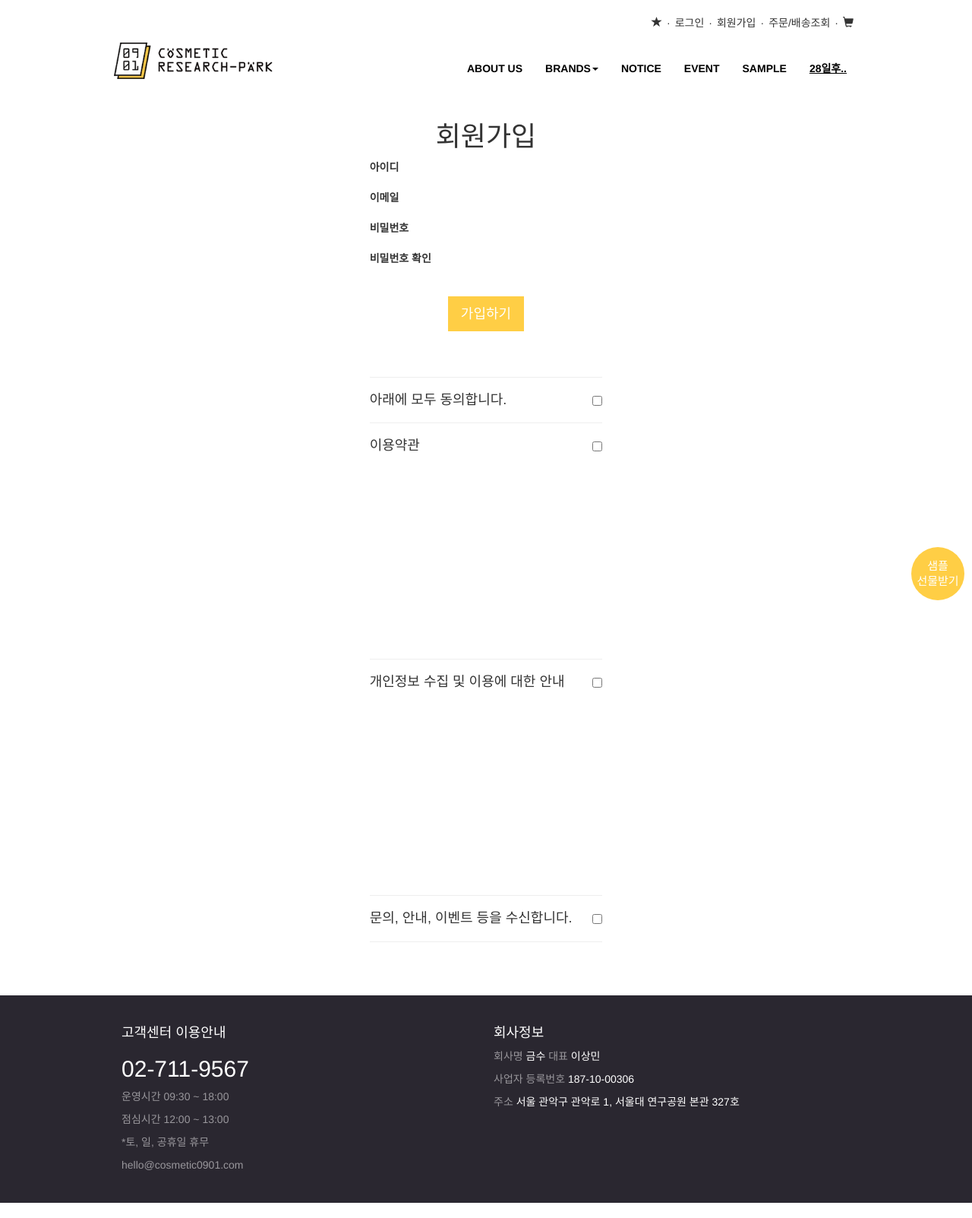
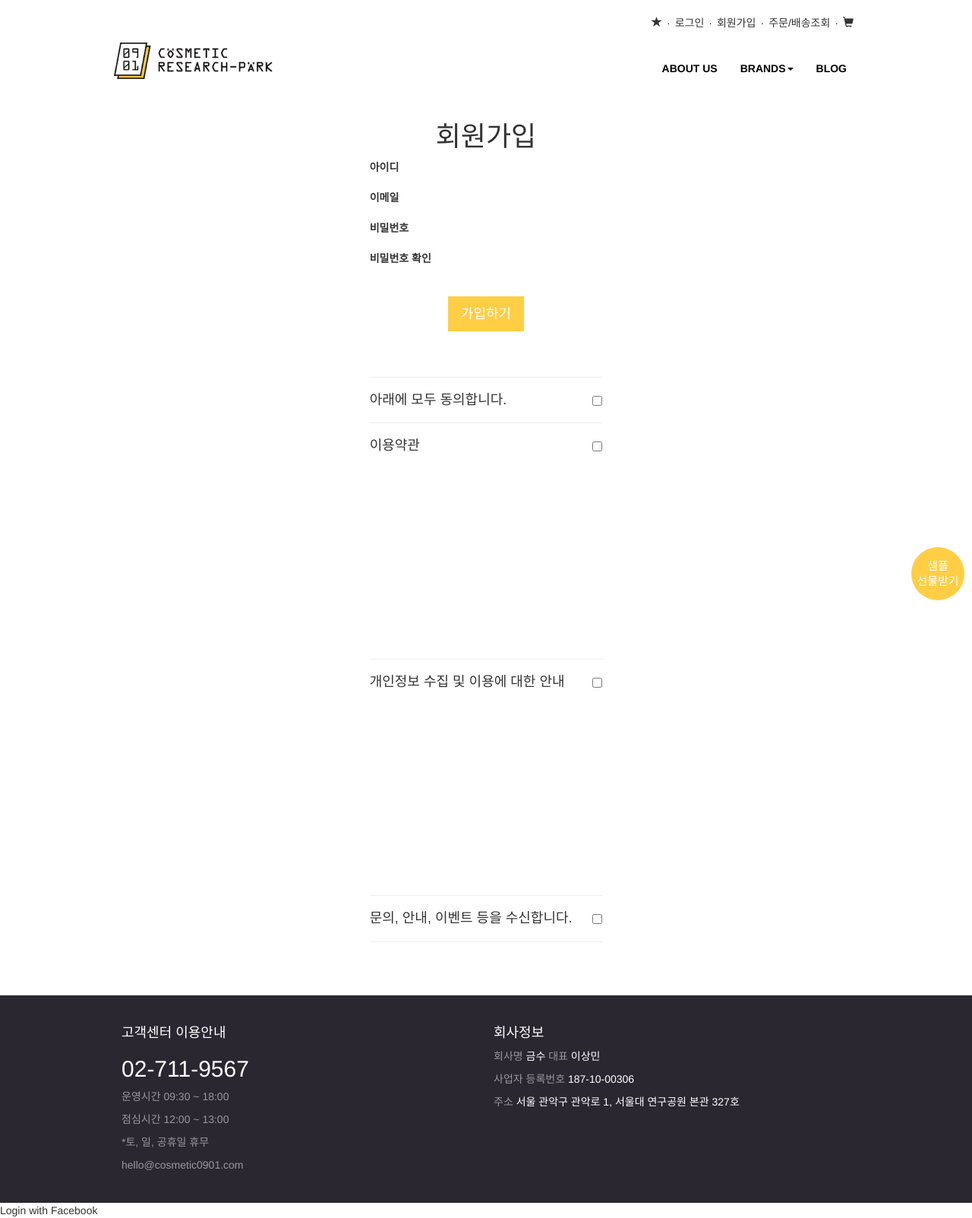
Before and after one commit to LEESM/beaucrux, a Django app: template shopping/templates/accounts/signup.html in a window 1280 px wide. Shown: the whole page at 76% size. Run offline with Django 3.2, Linux system fonts and the light colour scheme; the template is opened without the code that fills it, so the values that code supplies are empty; some libraries are stand-ins or nearby versions; some web fonts are replaced.

Commit message:
social auth

```diff
--- a/shopping/shopping/urls.py
+++ b/shopping/shopping/urls.py
@@ -30,6 +30,7 @@ urlpatterns = [
     url(r'^sample/', include('sample.urls')),
     url(r'^message/', include('message.urls')),
     url(r'^summernote/', include('django_summernote.urls')),
+    url(r'', include('social.apps.django_app.urls', namespace='social')),
 ]
 
 if settings.DEBUG:
--- a/shopping/templates/base.html
+++ b/shopping/templates/base.html
@@ -46,14 +46,14 @@
           ga('set', 'userId', '{{ request.user.username }}');
           </script>
           <li class="hidden-xs"><a>&middot;</a></li>
-          <li><a href="{% url 'logout' %}">로그아웃</a></li>
+          <li><a href="/accounts/logout">로그아웃</a></li>
           <li class="hidden-xs"><a>&middot;</a></li>
-          <li class="hidden-xs"><a href="{% url 'mypage' %}">마이페이지</a></li>
+          <li class="hidden-xs"><a href="/accounts/mypage">마이페이지</a></li>
           {% else %}
           <li class="hidden-xs"><a>&middot;</a></li>
-          <li><a href="{% url 'login' %}">로그인</a></li>
+          <li><a href="/accounts/login">로그인</a></li>
           <li class="hidden-xs"><a>&middot;</a></li>
-          <li class="hidden-xs"><a href="{% url 'signup' %}">회원가입</a></li>
+          <li class="hidden-xs"><a href="/accounts/signup">회원가입</a></li>
           {% endif %}
           <li class="hidden-xs"><a>&middot;</a></li>
           <li class="hidden-xs"><a href="{% url 'view_orders' %}">주문/배송조회</a></li>
@@ -93,7 +93,6 @@
         <!-- Collect the nav links, forms, and other content for toggling -->
         <div class="collapse navbar-collapse" id="bs-example-navbar-collapse-1">
           <ul class="nav navbar-nav navbar-right">
-            <li class="visible-xs visible-sm"><a></a></li>
             <li><a href="{% url 'aboutus' %}">ABOUT US</a></li>
             <li class="dropdown">
               <a href="#" class="dropdown-toggle" data-toggle="dropdown" role="button" aria-haspopup="true" aria-expanded="false">BRANDS<span class="caret"></span></a>
@@ -104,10 +103,11 @@
                 <!--<li><a href="{% url 'brand' %}?brand_name=dogo">도고온천수</a></li>-->
               </ul>
             </li>
-            <li><a href="{% url 'board_list' %}?board_name=Notice">NOTICE</a></li>
-            <li><a href="{% url 'board_list' %}?board_name=Event">EVENT</a></li>
-            <li><a href="{% url 'sample_list' %}">SAMPLE</a></li>
-            <li><a class="blog_a" href="{% url 'board_list' %}?board_name=After28">28일후..</a></li>
+            <li><a href="http://blog.cosmetic0901.com">BLOG</a></li>
+            <!--<li><a href="{% url 'board_list' %}?board_name=Notice">NOTICE</a></li>-->
+            <!--<li><a href="{% url 'board_list' %}?board_name=Event">EVENT</a></li>-->
+            <!--<li><a href="{% url 'sample_list' %}">SAMPLE</a></li>-->
+            <!--<li><a class="blog_a" href="{% url 'board_list' %}?board_name=After28">28일후..</a></li>-->
           </ul>
         </div><!-- /.navbar-collapse -->
       </div><!-- /.container-fluid -->
@@ -148,5 +148,13 @@
       </div>
     </div>
   </div>
+
+<div>
+
+<a href="{% url 'social:begin' 'facebook' %}?next={{ request.path }}">Login with Facebook</a>
+
+
+</div>
+
   </body>
 </html>
```
Also changed, not shown: shopping/accounts/social.py (added, +34 -0 lines).
